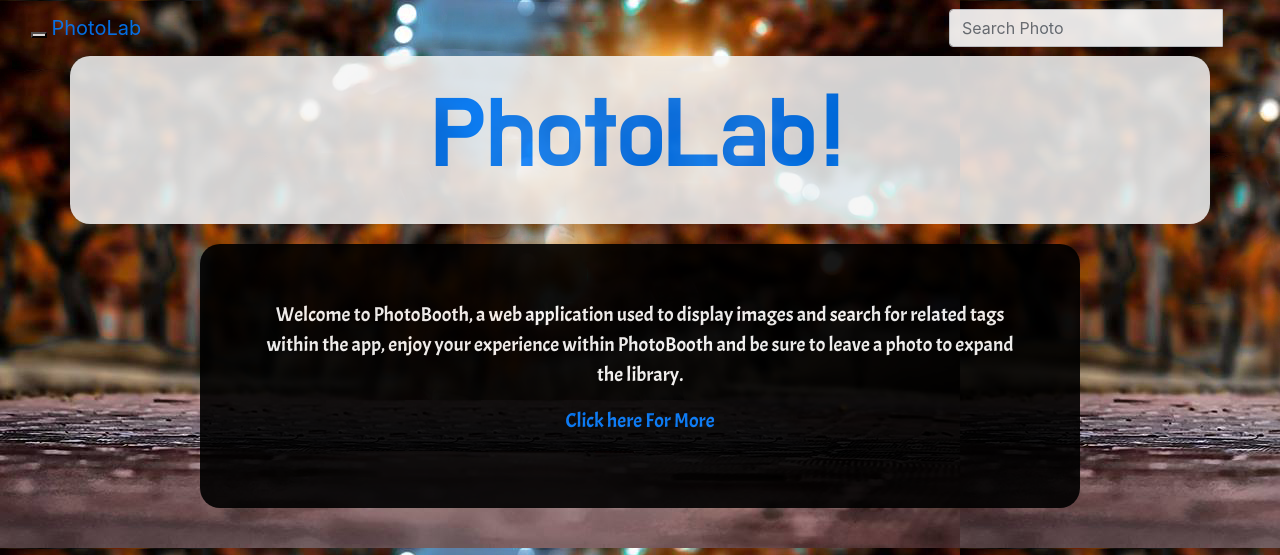
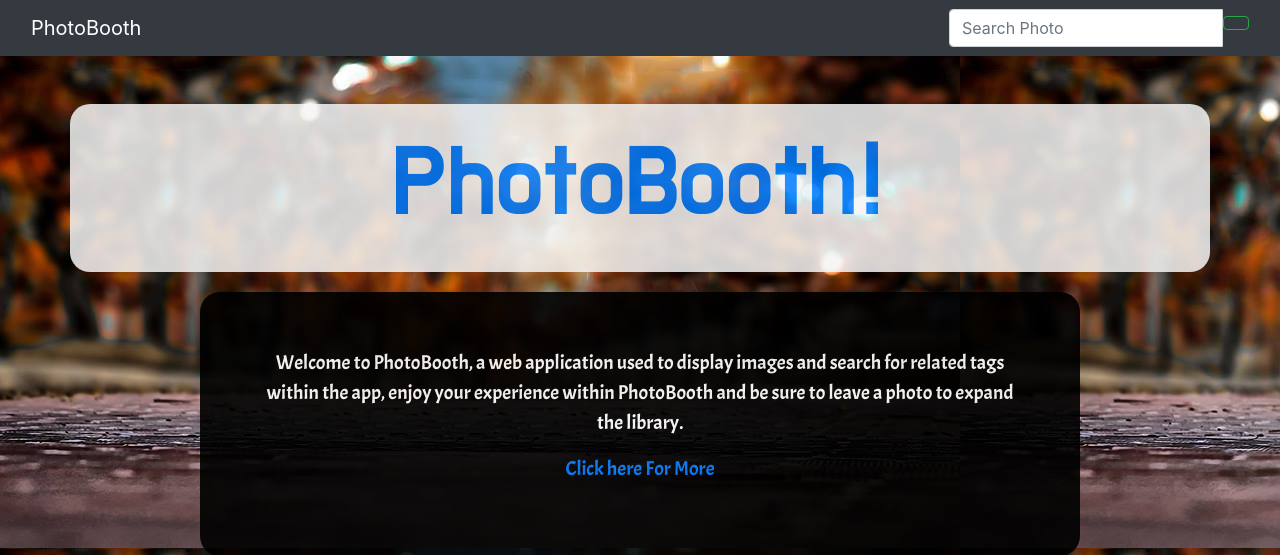
Before and after one commit to YvonneGi/PhotoBooth, a Django app: page / in a window 1280 px wide. Shown: the top 555 px of the page. Run offline with Django 3.2, Linux system fonts and the light colour scheme; some libraries are stand-ins or nearby versions.

Commit message:
change some styles in welcome template

```diff
--- a/photos/templates/base.html
+++ b/photos/templates/base.html
@@ -8,9 +8,9 @@
     <link href="https://fonts.googleapis.com/css?family=Acme" rel="stylesheet">
     <script src="https://cdnjs.cloudflare.com/ajax/libs/uikit/3.0.0-beta.40/js/uikit.min.js"></script>
     <script src="https://cdnjs.cloudflare.com/ajax/libs/uikit/3.0.0-beta.40/js/uikit-icons.min.js"></script> {% if title %}
-    <title>PhotoLab | {{title}}</title>
+    <title>PhotoBooth | {{title}}</title>
     {% else %}
-    <title> PhotoLab</title>
+    <title> PhotoBooth</title>
     {% endif %} {% block styles %} {% bootstrap_css %}
     {% endblock %}
 
--- a/photos/templates/navbar.html
+++ b/photos/templates/navbar.html
@@ -1,20 +1,24 @@
 <!DOCTYPE html>
 <html lang="en">
+
 <head>
     <meta charset="utf-8">
     <meta name="viewport" content="width=device-width, initial-scale=1">
 </head>
+
 <body>
-    <nav class="navbar navbar-inverse" role="navigation" style="opacity: 0.89;">
+    <nav class="navbar navbar-dark bg-dark " role="navigation">
         <div class="container-fluid">
             <div class="navbar-header">
-                <button type="button" class="navbar-toggle" data-toggle="collapse" data-target=".navbar-collapse">
+                <!-- <button type="button" class="navbar-toggle" data-toggle="collapse" data-target=".navbar-collapse">
                     <span class="sr-only">Toggle navigation</span>
                     <span class="icon-bar"></span>
                     <span class="icon-bar"></span>
                     <span class="icon-bar"></span>
-                </button>
-                <a class="navbar-brand" href="/">PhotoLab</a>
+                </button> -->
+
+                    <a class="navbar-brand" href="/">PhotoBooth</a>
+
 
             </div>
 
@@ -26,7 +30,7 @@
                     <div class="input-group">
                         <input type="text" class="form-control" placeholder="Search Photo" name="photos">
                         <div class="input-group-btn">
-                          <button class="btn btn-default" type="submit">
+                            <button class="btn btn-outline-success my-2 my-sm-0" type="submit">
                                 <i class="glyphicon glyphicon-search"></i>
                             </button>
                         </div>
--- a/photos/templates/welcome.html
+++ b/photos/templates/welcome.html
@@ -45,9 +45,11 @@
     }
 </style>
 <body>
-    {% include "navbar.html" %} {% block content %}
+    {% include "navbar.html" %}
+    <br><br>
+    {% block content %}
     <div class="container">
-        <h1><a href="/day">PhotoLab!</a></h1>
+        <h1><a href="/day">PhotoBooth!</a></h1>
     </div>
 
     <div class="card">
```
Lines whose indentation alone changed are shown as unchanged.
